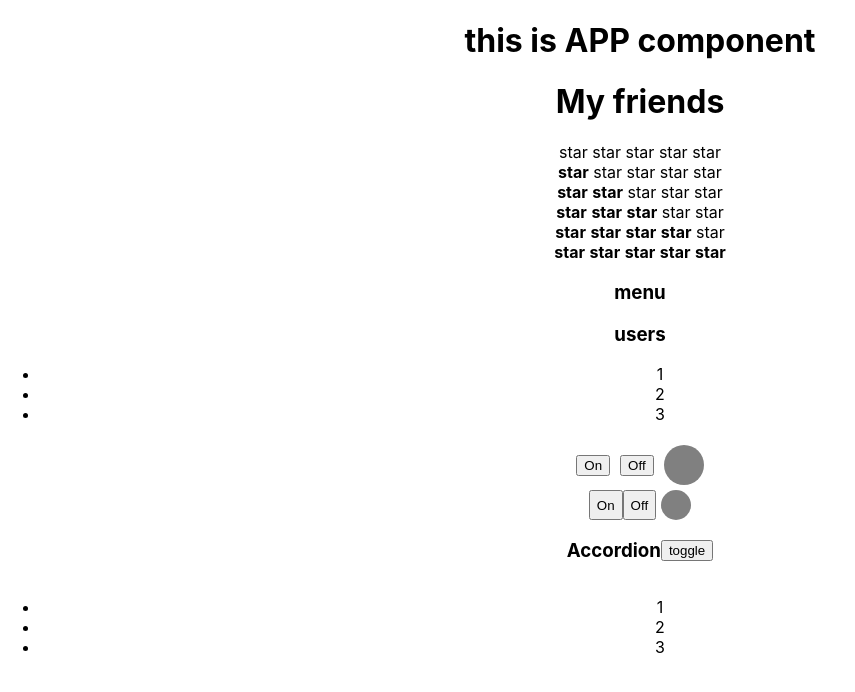
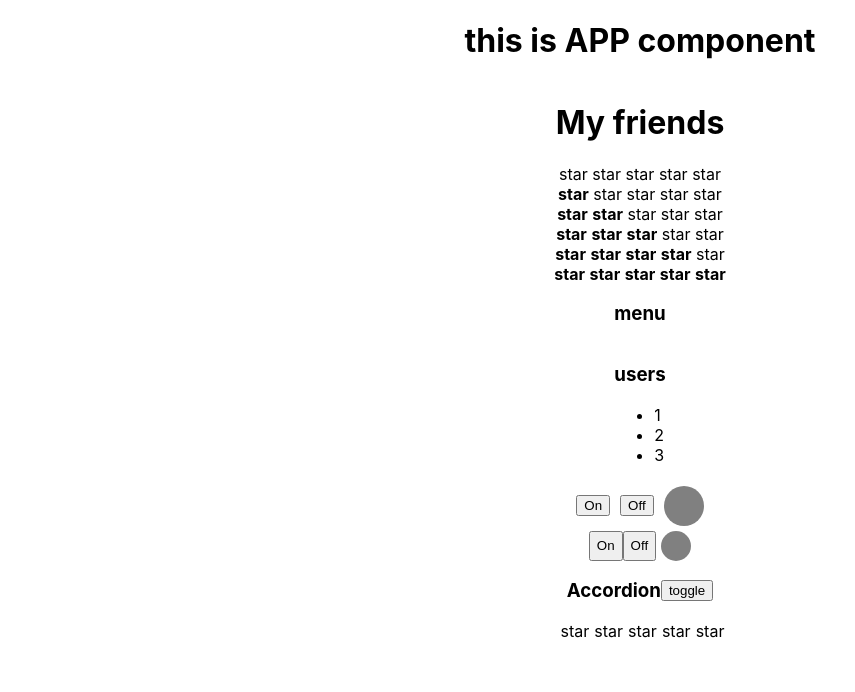
Before and after one commit to fogelo/inc_kkprosto, a React (Create React App) app: page / in a window 1280 px wide. Shown: the top 692 px of the page, without its empty margins (0-855 px from the left). Built offline with nearby package versions, Linux system fonts and the light colour scheme.

Commit message:
uncontrolled components

```diff
--- a/src/App.css
+++ b/src/App.css
@@ -1,38 +1,6 @@
-.App {
-  text-align: center;
-}
-
-.App-logo {
-  height: 40vmin;
-  pointer-events: none;
-}
-
-@media (prefers-reduced-motion: no-preference) {
-  .App-logo {
-    animation: App-logo-spin infinite 20s linear;
-  }
-}
-
-.App-header {
-  background-color: #282c34;
-  min-height: 100vh;
+.App{
   display: flex;
   flex-direction: column;
+  justify-content: center;
   align-items: center;
-  justify-content: center;
-  font-size: calc(10px + 2vmin);
-  color: white;
 }
-
-.App-link {
-  color: #61dafb;
-}
-
-@keyframes App-logo-spin {
-  from {
-    transform: rotate(0deg);
-  }
-  to {
-    transform: rotate(360deg);
-  }
-}
--- a/src/App.tsx
+++ b/src/App.tsx
@@ -4,6 +4,7 @@ import Accordion from './components/Accordion/Accordion';
 import {Rating} from './components/Rating/Rating';
 import {OnOffD, OnOffMy} from './components/OnOff/OnOff';
 import {UncontrolledAccordion} from './components/UncontrolledAccordion/UncontrolledAccordion';
+import {UncontrolledRating} from './components/UncontrolledRating/UncontrolledRating';
 
 //компоненты - это функции, их вызывает реакт, чтобы от них получить jsx разметку, которую он потом отрисовывает
 //компонента ждет входные данные (props), чтобы отрисовать по разному jsx
@@ -28,9 +29,12 @@ function App() {
             <Rating value={5}/>
             <Accordion title={'menu'} collapsed={true}/>
             <Accordion title={'users'} collapsed={false}/>
+
             <OnOffMy/>
             <OnOffD/>
+
             <UncontrolledAccordion/>
+            <UncontrolledRating/>
 
         </div>
     );
--- a/src/components/UncontrolledAccordion/UncontrolledAccordion.tsx
+++ b/src/components/UncontrolledAccordion/UncontrolledAccordion.tsx
@@ -1,7 +1,7 @@
 import React, {useState} from 'react';
 
 export const UncontrolledAccordion = () => {
-    let [collapsed, setCollapsed] = useState(true)
+    const [collapsed, setCollapsed] = useState(false)
     const wrapperStyle = {
         display: 'flex',
         alignItems: 'center',
--- /dev/null
+++ b/src/components/UncontrolledRating/UncontrolledRating.module.css
@@ -0,0 +1,7 @@
+.uncontrolledRating {
+    display: flex;
+}
+
+.uncontrolledRating > * {
+    margin-left: 5px;
+}
--- /dev/null
+++ b/src/components/UncontrolledRating/UncontrolledRating.tsx
@@ -0,0 +1,41 @@
+import React, {useState} from 'react';
+import style from './UncontrolledRating.module.css'
+
+export function UncontrolledRating() {
+    const [value, setValue] = useState(0)
+
+    return (
+        <div className={style.uncontrolledRating} >
+            {/*<Star selected={value >= 0}/>*/}
+            {/*<button onClick={() => setValue(0)}>+</button>*/}
+            {/*<Star selected={value >= 1}/>*/}
+            {/*<button onClick={() => setValue(1)}>+</button>*/}
+            {/*<Star selected={value >= 2}/>*/}
+            {/*<button onClick={() => setValue(2)}>+</button>*/}
+            {/*<Star selected={value >= 3}/>*/}
+            {/*<button onClick={() => setValue(3)}>+</button>*/}
+            {/*<Star selected={value >= 4}/>*/}
+            {/*<button onClick={() => setValue(4)}>+</button>*/}
+
+            <div onClick={() => setValue(1)}><Star selected={value > 0}/></div>
+            <div onClick={() => setValue(2)}><Star selected={value > 1}/></div>
+            <div onClick={() => setValue(3)}><Star selected={value > 2}/></div>
+            <div onClick={() => setValue(4)}><Star selected={value > 3}/></div>
+            <div onClick={() => setValue(5)}><Star selected={value > 4}/></div>
+        </div>
+    )
+}
+
+
+type StarPropsType = {
+    selected: boolean
+}
+
+function Star(props: StarPropsType) {
+    return (
+        <div>
+            {props.selected ? <span><b>star</b> </span> : <span>star </span>}
+        </div>
+    )
+
+}
```
